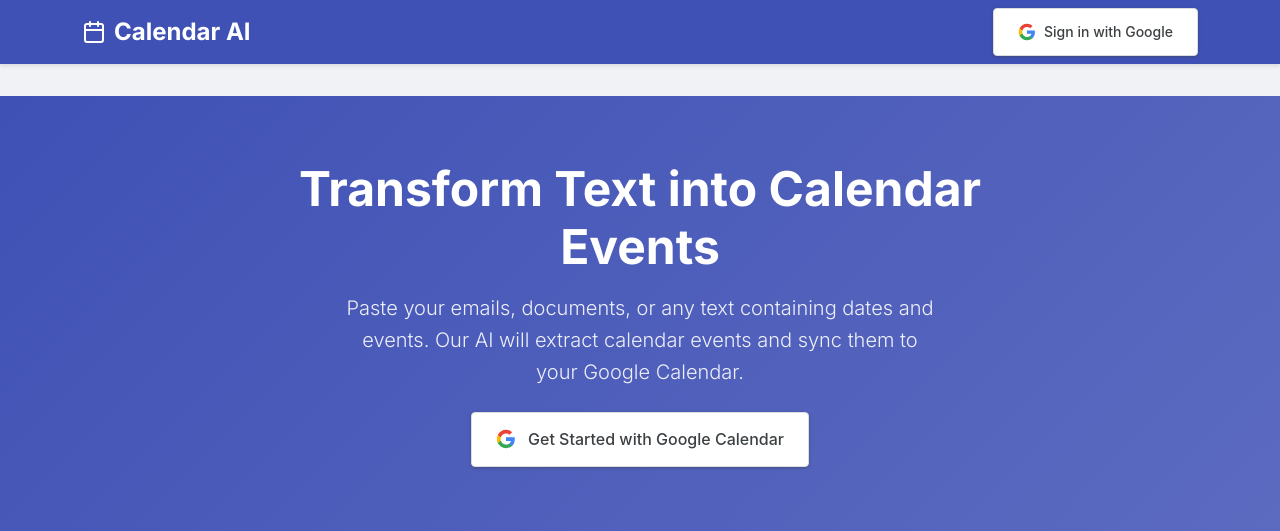
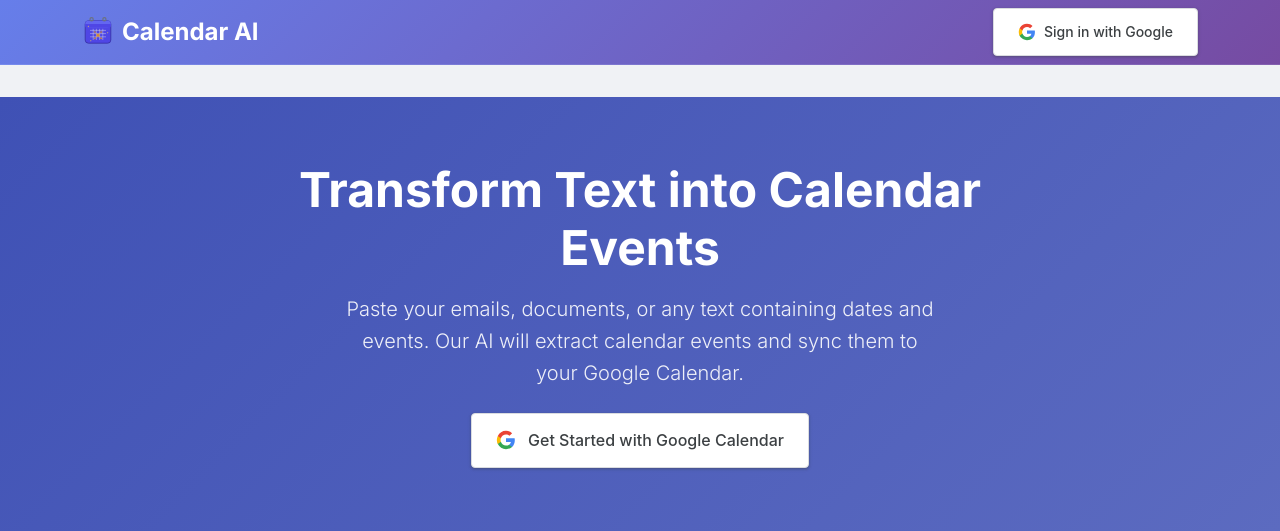
Before and after one commit to willcheung/AITextBot, a Flask app: page / in a window 1280 px wide. Shown: the top 531 px of the page. Run offline with Flask 3, Linux system fonts and the light colour scheme; some libraries are stand-ins or nearby versions.

Commit message:
Assistant checkpoint: Create Calendar AI logo and update navigation
Assistant generated file changes:
- static/images/logo.svg: Create Calendar AI logo
- templates/base.html: Update navigation to use new logo
- static/css/style.css: Add logo styling

---

User prompt:

Create a fun yet professional logo for this app.

Replit-Commit-Author: Assistant
Replit-Commit-Session-Id: b07cefe1-74e6-4da4-b00b-f5e8c42ea218

```diff
--- a/static/css/style.css
+++ b/static/css/style.css
@@ -107,9 +107,19 @@ code, pre {
 }
 
 /* Navigation */
+/* Navigation Styles */
 .navbar {
-    background-color: var(--primary-color);
-    box-shadow: 0 2px 4px rgba(0,0,0,0.1);
+    background: linear-gradient(135deg, #667eea 0%, #764ba2 100%);
+    backdrop-filter: blur(10px);
+    border-bottom: 1px solid rgba(255, 255, 255, 0.1);
+}
+
+.navbar-brand img {
+    transition: transform 0.2s ease;
+}
+
+.navbar-brand:hover img {
+    transform: scale(1.1);
 }
 
 .navbar-brand {
--- a/templates/base.html
+++ b/templates/base.html
@@ -24,8 +24,8 @@
     <nav class="navbar navbar-expand-lg navbar-dark">
         <div class="container">
             <a class="navbar-brand d-flex align-items-center" href="{{ url_for('main_routes.index') }}">
-                <i data-feather="calendar" class="me-2"></i>
-                Calendar AI
+                <img src="{{ url_for('static', filename='images/logo.svg') }}" alt="Calendar AI" class="me-2" width="32" height="32">
+                <span class="fw-semibold">Calendar AI</span>
             </a>
 
             <div class="navbar-nav ms-auto">
```
Also changed, not shown: static/images/logo.svg (added).
